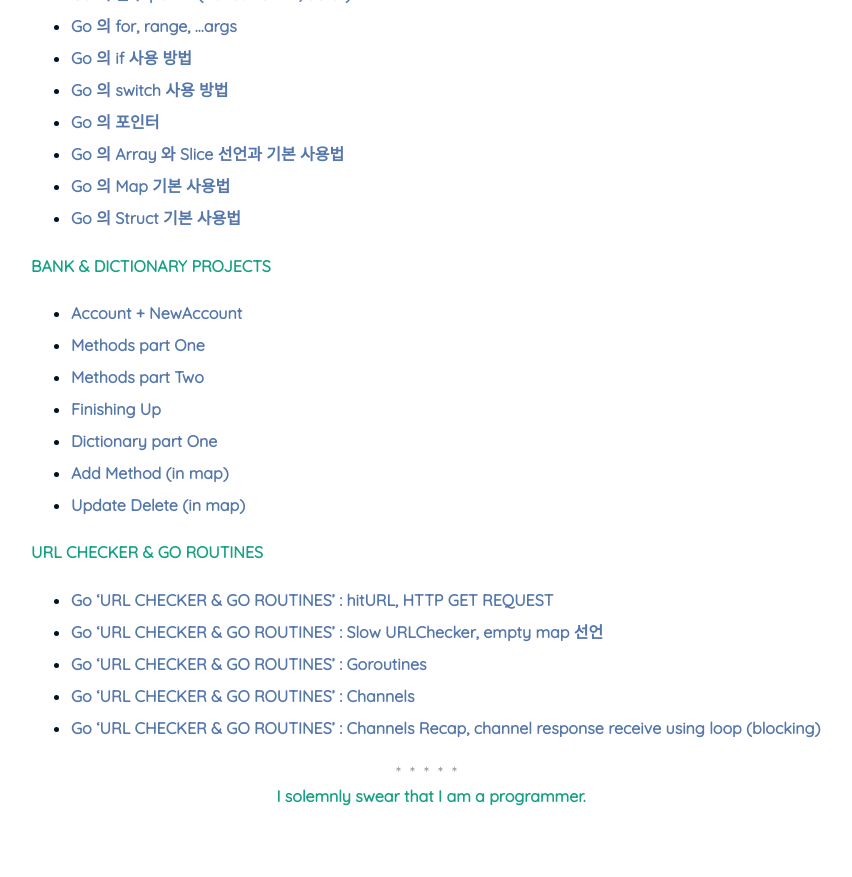
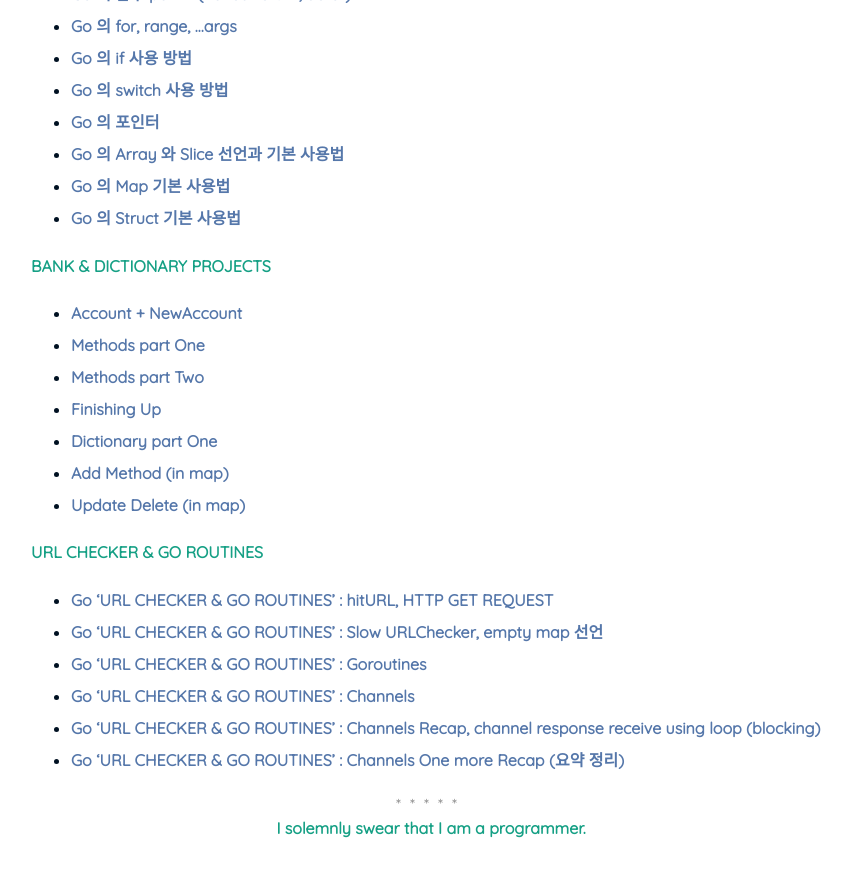
Before and after one commit to nimkoes/portfolio, a Jekyll site: the page built from _posts/2021-05-15-Go-Language-Study.md, in a window 1280 px wide and 900 px high, scrolled down 1398 px. Shown: the top 877 px of the window, without its empty margins (209-1061 px from the left). Built offline with Jekyll 4.4.1, drawn with Linux system fonts in a browser that asks for light colours.

Commit message:
'Go 'URL CHECKER & GO ROUTINES' : Channels One more Recap (요약 정리)' 학습 내용 추가

```diff
--- a/_posts/2021-05-15-Go-Language-Study.md
+++ b/_posts/2021-05-15-Go-Language-Study.md
@@ -60,6 +60,7 @@ author: "nimkoes"
 - [Go 'URL CHECKER & GO ROUTINES' : Goroutines][link_blog_022]
 - [Go 'URL CHECKER & GO ROUTINES' : Channels][link_blog_023]
 - [Go 'URL CHECKER & GO ROUTINES' : Channels Recap, channel response receive using loop (blocking)][link_blog_024]
+- [Go 'URL CHECKER & GO ROUTINES' : Channels One more Recap (요약 정리)][link_blog_025]
 
 
 
```
Also changed, not shown: other parts of _posts/2021-05-15-Go-Language-Study.md (+1 -0 lines).
